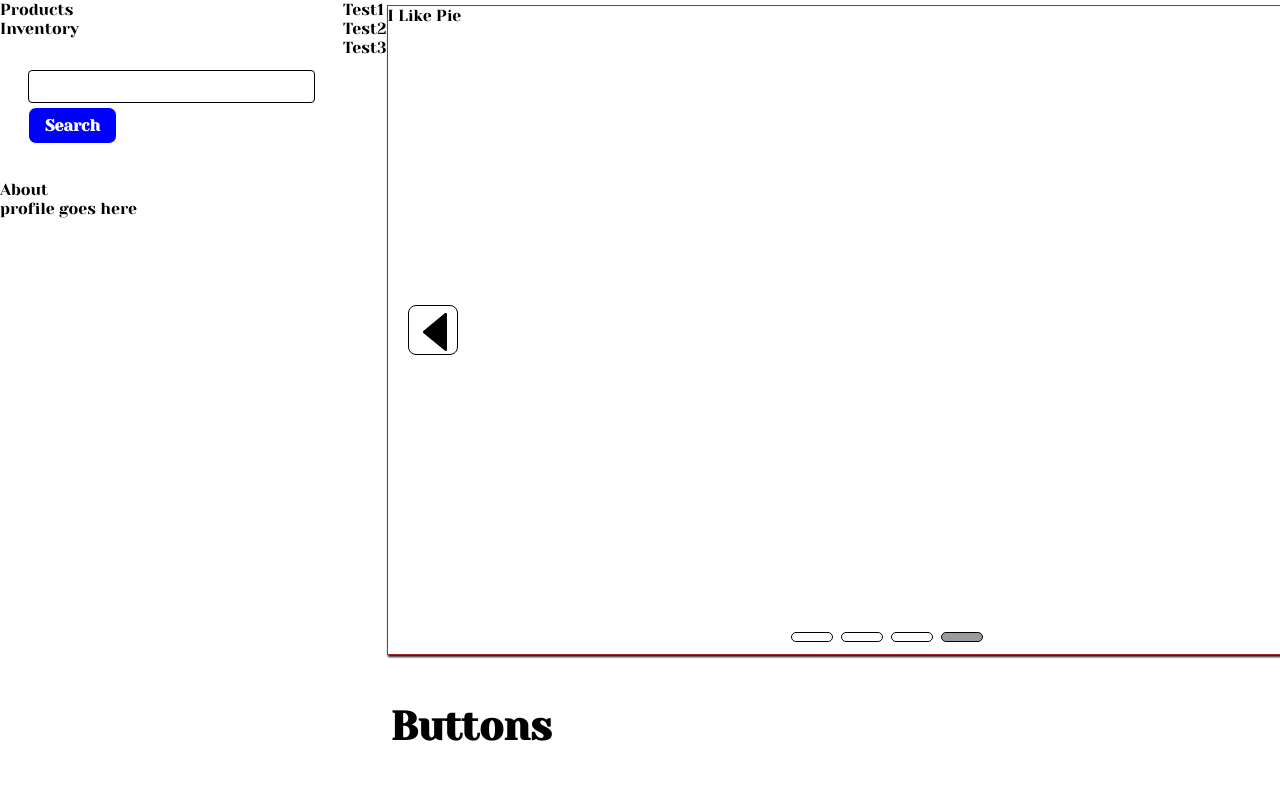
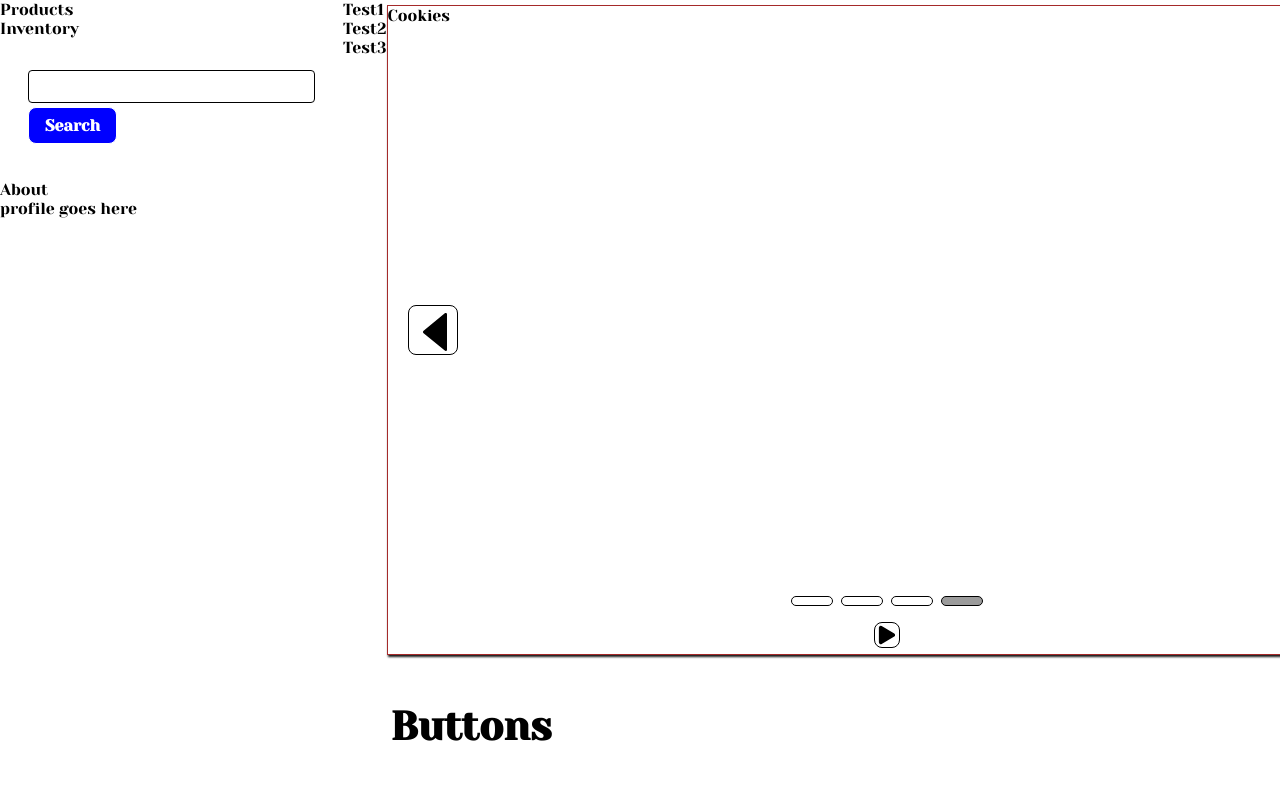
Before and after one commit to hawkeyelz/nonnis-ui, an Angular app: page /home in a window 1280 px wide. Both pictures are taken after a click on the button 432 px from the left and 330 px from the top of the page. Shown: the top 800 px of the page. Built offline with nearby package versions, Linux system fonts and the light colour scheme.

Commit message:
carousel component working correctly

```diff
--- a/src/SlowJo/slowjo.less
+++ b/src/SlowJo/slowjo.less
@@ -576,55 +576,36 @@ border-danger{
   left: 0px;
   width: 100%;
   height: 100%;
-}
-.carousel-item.right {
-background-color: red;
-left: 100%;
-}
-
-.carousel-item.active{
-background-color: blue;
-}
-
-.carousel-item.left {
-  background-color: green;
   left: -100%;
 }
 
-.carousel-item.active.left{
+
+.carousel-item.active{
   left: 0px;
-  background-color: chocolate;
-  animation-duration: 3s;
+}
+
+.carousel-item.active-left{
+  left: 0px;
+  animation-duration: @carousel-transition-time;
+  animation-name: slide-in-right;
+}
+
+.carousel-item.active-right{
+  left: 0px;
+  animation-duration: @carousel-transition-time;
   animation-name: slide-in-left;
 }
 
-.carousel-item.active.right{
-  left: 0px;
-  background-color: olivedrab;
-  animation-duration: 3s;
-  animation-name: slide-in-right;
+.carousel-item.out-left{
+  left: -100%;
+  animation-duration: @carousel-transition-time;
+  animation-name: slide-out-left;
 }
 
-
-.carousel-item.active .left{
-  // animation-duration: 5s;
-  // animation-name: slide-in-left;
-}
-
-.carousel-item.active .right{
-  // animation-duration: 5s;
-  // animation-name: slide-in-right;
-}
-
-.carousel-item.active.out.left{
-  // animation-duration: 5s;
-  // animation-name: slide-out-left;
-}
-
-.carousel-item.active.out.right{
-  // left:50%;
-  // animation-duration: 5s;
-  // animation-name: slide-out-right;
+.carousel-item.out-right{
+  left:100%;
+  animation-duration: @carousel-transition-time;
+  animation-name: slide-out-right;
 }
 
 // slide animation
--- a/src/SlowJo/slowjowebfont.less
+++ b/src/SlowJo/slowjowebfont.less
@@ -28,3 +28,11 @@
 .wf-right{
   background-image: url('./webfonts/right.svg');
 }
+
+.wf-pause{
+  background-image: url(./webfonts/pause.svg);
+}
+
+.wf-play {
+  background-image: url(./webfonts/play.svg);
+}
--- a/src/SlowJo/theme.less
+++ b/src/SlowJo/theme.less
@@ -287,6 +287,8 @@
   border-radius: 3px;
 };
 
+@carousel-transition-time: .5s;
+
 .hidden{
   display: none;
 }
--- a/src/app/components/carousel/carousel.component.html
+++ b/src/app/components/carousel/carousel.component.html
@@ -14,7 +14,8 @@
 </div>
 <footer class="carousel-footer">
   <ul class="carousel-selector-control">
-    <li *ngFor="let item of itemArray; let i=index"><button class="btn carousel-btn active dave"[ngClass]="{'active': i === activeIndex, 'hallow':i != activeIndex}" (click)="selectSlide(i)"></button></li>
+    <li *ngFor="let item of itemArray; let i=index"><button class="btn carousel-btn active"[ngClass]="{'active': i === activeIndex, 'hallow':i != activeIndex}" (click)="selectSlide(i)"></button></li>
   </ul>
-  </footer>
+  <div class="carousel-selector-control"><button *ngIf="isAuto" class="btn carousel-btn wf-pause play-pause-btn" (click)="togglePlay()" [ngClass]="{'wf-play':!playing, 'wf-paused':playing}"></button></div>
+</footer>
 </div>
--- a/src/app/components/carousel/carousel.component.less
+++ b/src/app/components/carousel/carousel.component.less
@@ -36,7 +36,6 @@
   left: 0;
   height: 100%;
   width: 100%;
-  background-color: blue;
 }
 
 
@@ -47,22 +46,23 @@
   border-radius: .5rem;
 }
 .carousel-footer {
-  display: flex;
-  flex-flow: row wrap;
+  display: grid;
+  grid-template-rows: 50% 50%;
   position: absolute;
-  align-self: center;
-  align-items: center;
-  align-content: center;
-  vertical-align: middle;
   justify-content: center;
   left: 0;
-  bottom: 1rem;
-  height: .5rem;
+  bottom: .25rem;
   width: 100%;
 }
 
 .carousel-selector-control {
   display: flex;
+  flex-flow: row wrap;
+  align-self: center;
+  align-items: center;
+  align-content: center;
+  justify-content: center;
+  vertical-align: middle;
   flex-flow: row wrap;
   align-content: space-between;
   align-items: center;
@@ -70,9 +70,16 @@
   justify-content: center;
   vertical-align: baseline;
   width: 100%;
-  height: auto;
+  height: 2rem;
 }
 
 .hidden {
  display: none;
 }
+
+.play-pause-btn {
+  background-repeat: no-repeat;
+  background-size:contain;
+  background-origin: border-box;
+  padding: .75rem;
+}
--- a/src/app/components/carousel/carousel.component.ts
+++ b/src/app/components/carousel/carousel.component.ts
@@ -11,9 +11,6 @@ import {
   QueryList,
   Renderer2,
 } from '@angular/core';
-import { delay, filter, first } from 'rxjs';
-import { CarouselItemComponent } from './carousel-item/carousel-item.component';
-import { ICarouselItem } from './interfaces/ICarouselItem';
 
 @Component({
   selector: 'app-carousel',
@@ -22,20 +19,49 @@ import { ICarouselItem } from './interfaces/ICarouselItem';
 })
 export class CarouselComponent implements OnInit, AfterContentInit {
   public activeIndex: number = 0;
-  public previousIndex: number = 0;
   public itemArray: any[] = [];
-  private slideFrom: any = null;
-  private previousElement?: ElementRef;
+  public isAuto = false;
+  public playing = false;
+  private movementDir = '';
+  private timer: any;
   @ContentChildren('carouseItem') carouselItems?: QueryList<ElementRef>;
+
   @Input() wrapping: boolean = true;
+  @Input() autoPlayOnStart: boolean = false;
+  @Input() autodirction: string = 'left';
+  @Input() slideinterval: number = 5;
 
-  constructor(private elemntRef: ElementRef, private render: Renderer2) {}
+  constructor(private render: Renderer2) {
+    if (this.autodirction || this.slideinterval > 0) {
+      this.isAuto = true;
+    }
+  }
 
+  ngOnInit(): void {}
   ngAfterContentInit(): void {
-    console.log(this.carouselItems?.length);
+    if (this.autodirction && this.slideinterval > 0) {
+      if (this.autoPlayOnStart) {
+        this.startSlideTimer();
+      }
+    }
     this.setInitialActiveSlide();
   }
-  ngOnInit(): void {}
+
+  startSlideTimer(): void {
+    this.playing = true;
+    if (this.slideinterval && this.autodirction) {
+      this.wrapping = true;
+      this.timer = setInterval(() => {
+        (this.movementDir = this.autodirction),
+          this.selectSlide(this.activeIndex + 1);
+      }, this.slideinterval * 1000);
+    }
+  }
+
+  stopSlideTimer(): void {
+    this.playing = false;
+    if (this.timer) clearInterval(this.timer);
+  }
 
   setInitialActiveSlide(): void {
     let foundActive = false;
@@ -44,31 +70,33 @@ export class CarouselComponent implements OnInit, AfterContentInit {
       if (nativeEl.classList.contains('active')) {
         foundActive = true;
         this.activeIndex = idx;
-      } else this.render.addClass(nativeEl, 'hidden');
+      }
     });
     const first = this.carouselItems?.get(0)?.nativeElement;
-    if(!foundActive) {
-      this.removeUnusedClassesFromElement(first);
+    if (!foundActive) {
       this.render.addClass(first, 'active');
       this.activeIndex = 0;
     }
   }
 
-  slideTo(newActiveEl:ElementRef, curentEl: ElementRef, previousEl: ElementRef, direction:string) {
+  slideTo(newActiveEl: ElementRef, previousEl: ElementRef, direction: string) {
     //set Class For Active
     this.removeUnusedClassesFromElement(newActiveEl);
-    this.render.addClass(newActiveEl, 'active');
+    this.render.addClass(newActiveEl, `active-${direction}`);
     // setClassForPrevious
     this.removeUnusedClassesFromElement(previousEl);
-    this.removeUnusedClassesFromElement(curentEl);
-    this.render.addClass(curentEl, direction);
+    this.render.addClass(previousEl, `out-${direction}`);
   }
 
-  slideDirection(previousIndx:number):string{
-    console.log(previousIndx, this.activeIndex);
-    if (previousIndx < this.activeIndex){
+  getSlideDirection(previousIndx: number): string {
+    if (this.wrapping && this.movementDir) {
+      const mvdir = this.movementDir;
+      this.movementDir = '';
+      return mvdir;
+    }
+    if (previousIndx < this.activeIndex) {
       return 'right';
-    } else if (previousIndx > this.activeIndex){
+    } else if (previousIndx > this.activeIndex) {
       return 'left';
     }
     return '';
@@ -82,18 +110,23 @@ export class CarouselComponent implements OnInit, AfterContentInit {
   }
 
   previousSlide(): void {
+    this.movementDir = 'left';
     this.ableToSlide() && this.selectSlide(this.activeIndex - 1);
   }
 
   nextSlide(): void {
+    this.movementDir = 'right';
     this.ableToSlide() && this.selectSlide(this.activeIndex + 1);
   }
+  pause(): void {}
 
   removeUnusedClassesFromElement(element: ElementRef) {
     this.render.removeClass(element, 'hidden');
     this.render.removeClass(element, 'active');
-    this.render.removeClass(element, 'left');
-    this.render.removeClass(element, 'right');
+    this.render.removeClass(element, 'active-right');
+    this.render.removeClass(element, 'active-left');
+    this.render.removeClass(element, 'out-left');
+    this.render.removeClass(element, 'out-right');
   }
 
   getNewActiveIndex(index: number): number {
@@ -106,10 +139,10 @@ export class CarouselComponent implements OnInit, AfterContentInit {
           return 0;
         }
       } else {
-        if(index > itemsMaxIndex){
+        if (index > itemsMaxIndex) {
           return 0;
         }
-        if(index < 0){
+        if (index < 0) {
           return itemsMaxIndex;
         }
       }
@@ -119,33 +152,36 @@ export class CarouselComponent implements OnInit, AfterContentInit {
 
   selectSlide(selectedIndex: number): void {
     if (selectedIndex == this.activeIndex) return;
-
-    const currentIndex = this.activeIndex;
+    const previousIndex = this.activeIndex;
     this.activeIndex = this.getNewActiveIndex(selectedIndex);
 
     const activeEl = this.carouselItems?.get(this.activeIndex)?.nativeElement;
-    const previousEl = this.carouselItems?.get(this.previousIndex)?.nativeElement;
-    const currentEl = this.carouselItems?.get(currentIndex)?.nativeElement;
-    this.removeUnusedClassesFromElement(activeEl);
-    this.removeUnusedClassesFromElement(currentEl);
-    const slideDir = this.slideDirection(currentIndex);
-    this.setElementDirection(slideDir, activeEl, currentEl, previousEl);
+    const previousEl = this.carouselItems?.get(previousIndex)?.nativeElement;
+    const slideDir = this.getSlideDirection(previousIndex);
+    this.setElementDirection(slideDir, activeEl, previousEl);
   }
 
   setElementDirection(
     slideDir: string,
     newActiveEl: ElementRef,
-    currentEl: ElementRef,
     previousEl: ElementRef
   ): void {
     this.itemArray = new Array(this.carouselItems?.length);
     this.carouselItems?.forEach((el, idx) => {
-      const currentEl = el.nativeElement;
-      if (currentEl === newActiveEl) {
+      if (newActiveEl && previousEl) {
         if (slideDir) {
-          this.slideTo(newActiveEl, currentEl, previousEl, slideDir);
+          this.slideTo(newActiveEl, previousEl, slideDir);
         }
       }
     });
   }
+
+  togglePlay() {
+    if (this.playing){
+      this.stopSlideTimer();
+    } else {
+      this.startSlideTimer();
+      this.selectSlide(this.activeIndex + 1);
+    }
+  }
 }
```
Also changed, not shown: src/SlowJo/webfonts/pause.svg (added), src/SlowJo/webfonts/play.svg (added).
